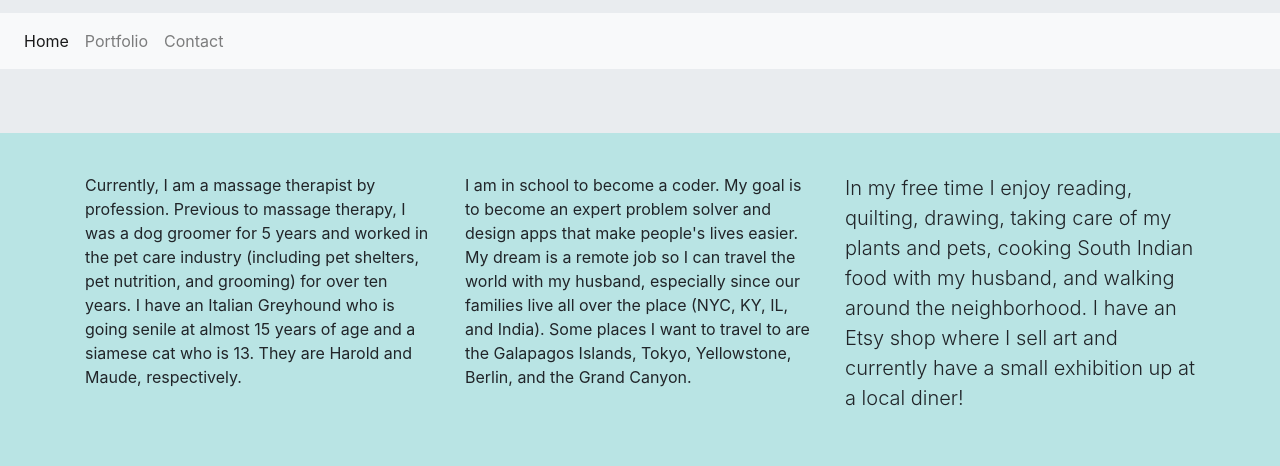
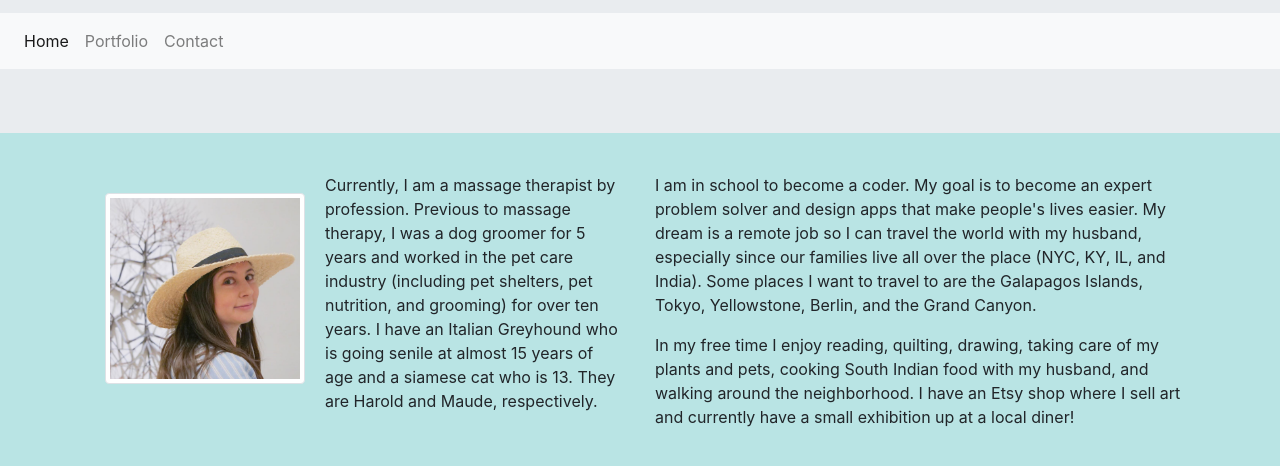
Before and after one commit to stappbot/Portfolio-Bootstrap, a plain HTML site: page index.html in a window 1280 px wide. Shown: the part 212-678 px from the top of the page. Drawn offline with nearby package versions, Linux system fonts and the light colour scheme.

Commit message:
add pictures to portfolio and index html pages. Also, readjust layout

```diff
--- a/index.html
+++ b/index.html
@@ -38,14 +38,14 @@
 
     <div class="container">
         <div class="row">
-            <div class="col-sm-4">
+            <div class="col-sm-6">
+                <img src="assets/pic-hat.png" alt="bio pic" class="img-thumbnail">
                 <p>Currently, I am a massage therapist by profession. Previous to massage therapy, I was a dog groomer for 5 years and worked in the pet care industry (including pet shelters, pet nutrition, and grooming) for over ten years. I have an Italian Greyhound who is going senile at almost 15 years of age and a siamese cat who is 13. They are Harold and Maude, respectively.</p>
             </div>
-            <div class="col-sm-4">
+            <div class="col-sm-6">
                 <p>I am in school to become a coder. My goal is to become an expert problem solver and design apps that make people's lives easier. My dream is a remote job so I can travel the world with my husband, especially since our families live all over the place (NYC, KY, IL, and India). Some places I want to travel to are the Galapagos Islands, Tokyo, Yellowstone, Berlin, and the Grand Canyon.</p>
-            </div>
-            <div class="col-md-4">
-                <p class="lead">In my free time I enjoy reading, quilting, drawing, taking care of my plants and pets, cooking South Indian food with my husband, and walking around the neighborhood. I have an Etsy shop where I sell art and currently have a small exhibition up at a local diner!</p>
+
+                <p>In my free time I enjoy reading, quilting, drawing, taking care of my plants and pets, cooking South Indian food with my husband, and walking around the neighborhood. I have an Etsy shop where I sell art and currently have a small exhibition up at a local diner!</p>
             </div>
         </div>
     </div>
--- a/style.css
+++ b/style.css
@@ -7,3 +7,8 @@ body {
 .form-group, .input-group {
     margin-top: 20px;
 }
+.img-thumbnail {
+    width: 200px;
+    float: left;
+    margin: 20px;
+}
```
Also changed, not shown: portfolio.html (+4 -1 lines).
